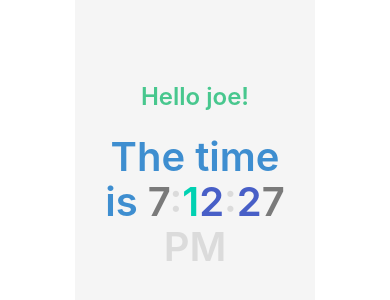
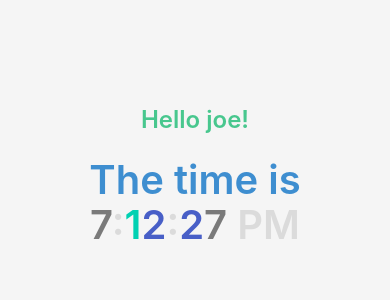
Before and after one commit to Paul-Cl-ark/svelte-clock, a Svelte app: page / in a window 390 px wide. Shown: the part 246-546 px from the top of the page. Built offline with nearby package versions, Linux system fonts and the light colour scheme; no server answers.

Commit message:
fix: 🐛 mobile width fix

```diff
--- a/src/App.svelte
+++ b/src/App.svelte
@@ -38,7 +38,6 @@
 <style>
   main {
     text-align: center;
-    max-width: 240px;
     margin: 0 auto;
   }
 
```
